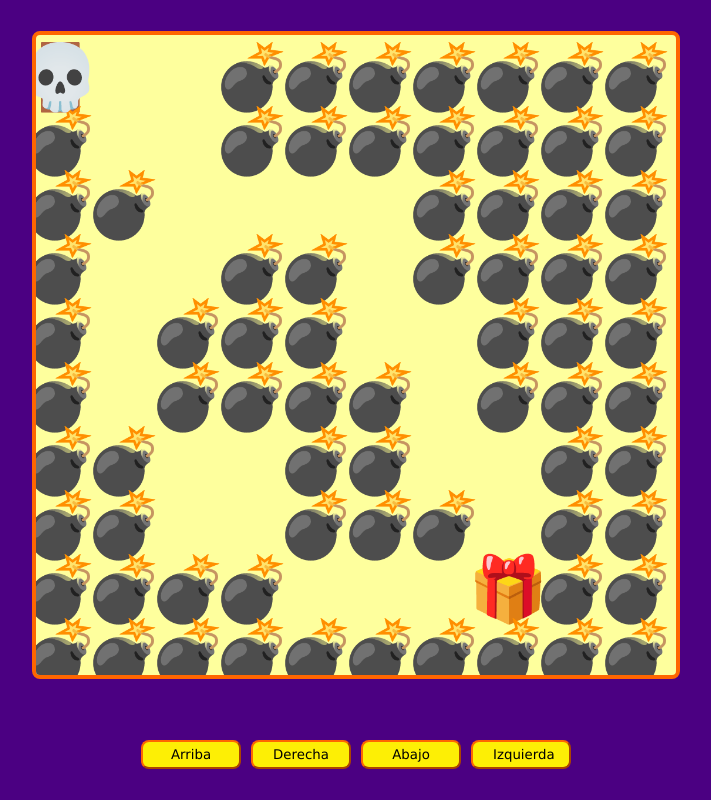
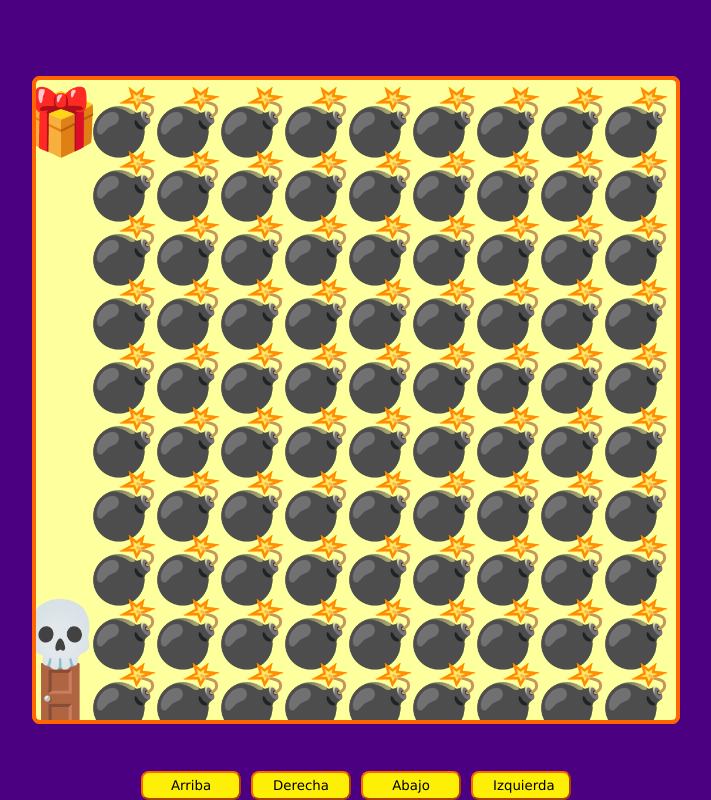
Before and after one commit to gilex1x/js-math, a plain HTML site: page index.html in a window 1280 px wide. Both pictures are taken after a click on the button "Arriba". Shown: the whole page, without its empty margins (284-995 px from the left). Drawn offline with Linux system fonts and the light colour scheme.

Commit message:
[ADD]Colitions

```diff
--- a/index.html
+++ b/index.html
@@ -8,7 +8,8 @@
   </head>
   <body>
     <div class="game-container">
-      <canvas id="game-canvas"></canvas>
+      <canvas id="game-canvas-map"></canvas>
+      <canvas id="game-canvas-player"></canvas>
       <div class="game-btns">
         <button class="game-btns_btn" id="up-btn" direction="ArrowUp">Arriba</button>
         <button class="game-btns_btn" id="right-btn" direction="ArrowRight">Derecha</button>
--- a/src/game.js
+++ b/src/game.js
@@ -2,21 +2,36 @@
  * Get canvas methods autocomplete
  * @type {HTMLCanvasElement}
  */
-const canvas = document.getElementById("game-canvas");
-const gameCanva = canvas.getContext("2d");
+const canvasMap = document.getElementById("game-canvas-map");
+const gameCanva = canvasMap.getContext("2d");
+//player canvas
+const canvasPlayer = document.getElementById("game-canvas-player");
+const playerCanva = canvasPlayer.getContext("2d");
 const btnUp = document.getElementById("up-btn");
 const btnRight = document.getElementById("right-btn");
 const btnDown = document.getElementById("down-btn");
 const btnLeft = document.getElementById("left-btn");
 let elementSize;
 let currentMap;
+let canvasSize;
+let currentLevel = 0;
 //Player
-let playerPosition = {
+const playerPosition = {
   x: 0,
   y: 0,
 };
 
+//map
+const giftPosition = {
+  x: 0,
+  y: 0,
+};
+
+let enemiesPositions = [];
+
 function setMap(mapIndex) {
+  gameCanva.clearRect(0, 0, canvasSize, canvasSize);
+  playerCanva.clearRect(0, 0, canvasSize, canvasSize);
   const map = maps[mapIndex];
   currentMap = map.map((row) => row.split(""));
   currentMap.forEach((row, rowIndex) => {
@@ -24,27 +39,37 @@ function setMap(mapIndex) {
       const emoji = emojis[col];
       const posX = elementSize * (colIndex + 1);
       const posY = elementSize * (rowIndex + 1);
+      gameCanva.fillText(emoji, posX, posY);
       if (col == "O") {
         playerPosition.x = posX;
         playerPosition.y = posY;
+      } else if (col == "I") {
+        giftPosition.x = posX;
+        giftPosition.y = posY;
+      } else if (col == "X") {
+        enemiesPositions.push({
+          x: posX,
+          y: posY,
+        });
       }
-      gameCanva.fillText(emoji, posX, posY);
     });
   });
-  gameCanva.fillText(emojis['PLAYER'],playerPosition.x,playerPosition.y);
+  playerCanva.fillText(emojis["PLAYER"], playerPosition.x, playerPosition.y);
 }
 
 function setCanvasSize() {
   //Config canvas size
-  let canvasSize;
+
   if (window.innerHeight > window.innerWidth) {
     canvasSize = window.innerWidth * 0.8;
   } else {
     canvasSize = window.innerHeight * 0.8;
   }
-  canvas.setAttribute("width", canvasSize);
-  canvas.setAttribute("height", canvasSize);
-  elementSize = canvasSize / 10;
+  canvasMap.setAttribute("width", canvasSize);
+  canvasMap.setAttribute("height", canvasSize);
+  canvasPlayer.setAttribute("width", canvasSize);
+  canvasPlayer.setAttribute("height", canvasSize);
+  elementSize = Math.floor(canvasSize / 10); // Set te values to int number and prevent errors
   gameStart();
 }
 
@@ -52,12 +77,13 @@ function gameStart() {
   //config elemnts size
   gameCanva.font = `${elementSize}px Verdana`;
   gameCanva.textAlign = "end";
-  setMap(1);
+  playerCanva.font = `${elementSize}px Verdana`;
+  playerCanva.textAlign = "end";
+  setMap(currentLevel);
 }
 
 function playerMove(event) {
   let direction = event.key || event.target.getAttribute("direction");
-
   switch (direction) {
     case "ArrowUp":
       moveUp();
@@ -72,17 +98,68 @@ function playerMove(event) {
       moveLeft();
       break;
   }
+  checkCollition();
 }
 
 function moveUp() {
-  console.log("MOVE UP");
+  let newPosiotion = playerPosition.y - elementSize;
+  if (newPosiotion >= elementSize && newPosiotion < canvasSize) {
+    playerPosition.y = newPosiotion;
+    playerCanva.clearRect(0, 0, canvasSize, canvasSize);
+    playerCanva.fillText(emojis["PLAYER"], playerPosition.x, playerPosition.y);
+  }
 }
 function moveRigth() {
-  console.log("MOVE RIGH");
+  let newPosiotion = playerPosition.x + elementSize;
+  if (newPosiotion > elementSize && newPosiotion < canvasSize) {
+    playerPosition.x = newPosiotion;
+    playerCanva.clearRect(0, 0, canvasSize, canvasSize);
+    playerCanva.fillText(emojis["PLAYER"], playerPosition.x, playerPosition.y);
+  }
 }
-function moveDown() {}
-function moveLeft() {}
+function moveDown() {
+  let newPosiotion = playerPosition.y + elementSize;
+  if (newPosiotion > elementSize && newPosiotion <= canvasSize) {
+    playerPosition.y = newPosiotion;
+    playerCanva.clearRect(0, 0, canvasSize, canvasSize);
+    playerCanva.fillText(emojis["PLAYER"], playerPosition.x, playerPosition.y);
+  }
+}
+function moveLeft() {
+  let newPosiotion = playerPosition.x - elementSize;
+  if (
+    Math.floor(newPosiotion) >= Math.floor(elementSize) &&
+    newPosiotion < canvasSize
+  ) {
+    playerPosition.x = newPosiotion;
+    playerCanva.clearRect(0, 0, canvasSize, canvasSize);
+    playerCanva.fillText(emojis["PLAYER"], playerPosition.x, playerPosition.y);
+  }
+}
 
+function checkCollition() {
+  let bombCollosion = enemiesPositions.find(
+    (enemy) => enemy.x == playerPosition.x && enemy.y == playerPosition.y
+  );
+  if (bombCollosion) {
+    gameStart();
+    return;
+  }
+  //parse playerposition to 0-10
+  if (
+    playerPosition.x == giftPosition.x &&
+    playerPosition.y == giftPosition.y
+  ) {
+    //set new level
+    if (currentLevel + 1 == maps.length) {
+      currentLevel = 0;
+    } else {
+      currentLevel = currentLevel + 1;
+    }
+    enemiesPositions = [];
+    gameStart();
+  }
+}
 //Events
 btnUp.addEventListener("click", playerMove);
 btnRight.addEventListener("click", playerMove);
--- a/src/maps.js
+++ b/src/maps.js
@@ -4,14 +4,14 @@
  */
 
 const emojis = {
-    '-': ' ',
-    'O': '🚪',
-    'X': '💣',
-    'I': '🎁',
-    'PLAYER': '💀',
-    'BOMB_COLLISION': '🔥',
-    'GAME_OVER': '👎',
-    'WIN': '🏆',
+  "-": " ",
+  O: "🚪",
+  X: "💣",
+  I: "🎁",
+  PLAYER: "💀",
+  BOMB_COLLISION: "🔥",
+  GAME_OVER: "👎",
+  WIN: "🏆",
 };
 
 const maps = [];
@@ -25,7 +25,7 @@ const emojis = {
   "-XXXXXXXXX",
   "-XXXXXXXXX",
   "-XXXXXXXXX",
-    "OXXXXXXXXX"
+  "OXXXXXXXXX",
 ]);
 maps.push([
   "O--XXXXXXX",
@@ -37,17 +37,29 @@ const emojis = {
   "XX--XX--XX",
   "XX--XXX-XX",
   "XXXX---IXX",
-    "XXXXXXXXXX"
+  "XXXXXXXXXX",
 ]);
-  // maps.push(`
-  //   I-----XXXX
-  //   XXXXX-XXXX
-  //   XX----XXXX
-  //   XX-XXXXXXX
-  //   XX-----XXX
-  //   XXXXXX-XXX
-  //   XX-----XXX
-  //   XX-XXXXXXX
-  //   XX-----OXX
-  //   XXXXXXXXXX
-  // `);
+maps.push([
+  "I-----XXXX",
+  "XXXXX-XXXX",
+  "XX----XXXX",
+  "XX-XXXXXXX",
+  "XX-----XXX",
+  "XXXXXX-XXX",
+  "XX-----XXX",
+  "XX-XXXXXXX",
+  "XX-----OXX",
+  "XXXXXXXXXX",
+]);
+maps.push([
+  "O--XXXXXXX",
+  "XX-XXXXXXX",
+  "XX--------",
+  "XXXXXXXXX-",
+  "XXXXXXXXX-",
+  "XXXXXX----",
+  "XX-----XXX",
+  "XX-XXXXXXX",
+  "XX-X---XXX",
+  "XX---X---I",
+]);
--- a/src/styles.css
+++ b/src/styles.css
@@ -19,6 +19,11 @@ body {
     border: 4px solid #ff6600;
     border-radius: 8px;
     background-color: #feff9d;
+    position: absolute;
+  }
+
+  #game-canvas-player{
+    background-color: transparent;
   }
 
   .game-btns{
@@ -27,6 +32,7 @@ body {
     flex-wrap: wrap;
     margin: 0 auto;
     width: 100%;
+    align-self: flex-end;
   }
 
   button {
```
Lines whose indentation alone changed are shown as unchanged.
